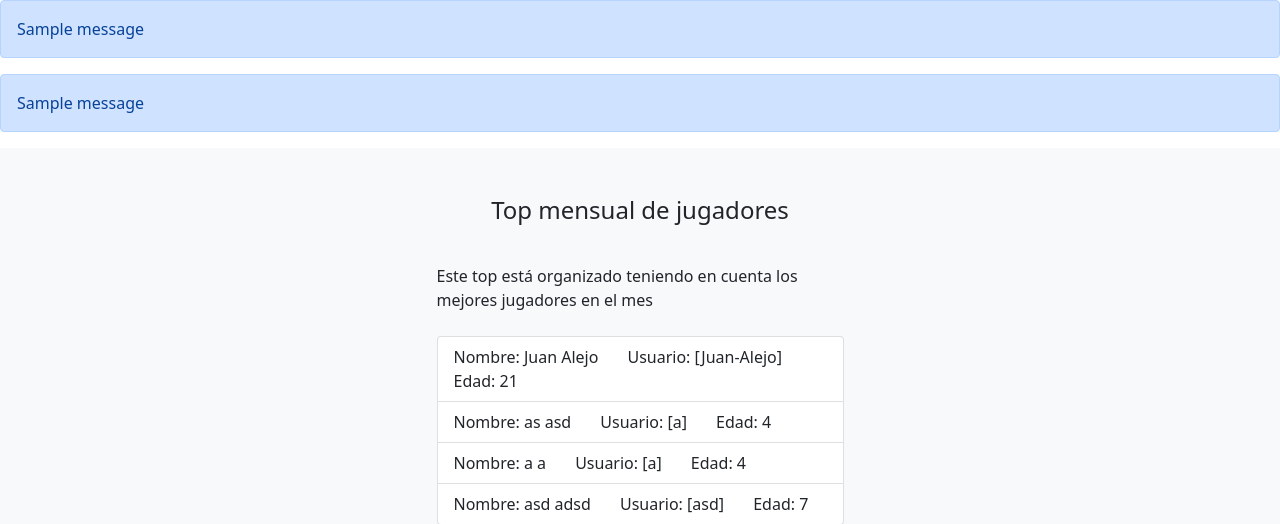
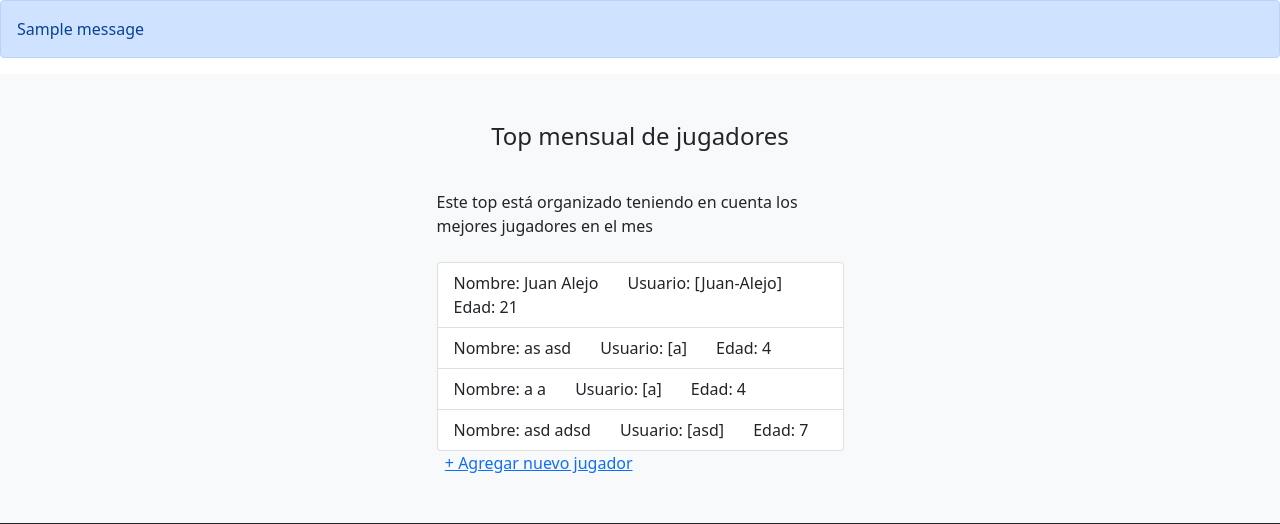
Before and after one commit to juan-alejo/ProyectoFinal, a Django app: page /app/jugadores/ in a window 1280 px wide. Shown: the part 58-582 px from the top of the page. Run offline with Django 4.2, Linux system fonts and the light colour scheme; data comes from the database, SQL or seed files in the repository; both versions use the stored data as it was after the commit; one stand-in notice (Sample message) is shown; some libraries are stand-ins or nearby versions.

Commit message:
Messages alerts fix

```diff
--- a/ProyectoFinalApp/templates/ProyectoFinalApp/jugadores.html
+++ b/ProyectoFinalApp/templates/ProyectoFinalApp/jugadores.html
@@ -8,13 +8,13 @@
 {% block contenidoPagina %}
 
 
-{% for message in messages %}
+<!-- {% for message in messages %}
 <div class="container-fluid p-0">
   <div class="alert {{ message.tags }} alert-primary" role="alert" >
     {{ message }}
   </div>
 </div>
-{% endfor %}
+{% endfor %} -->
 
 <section class="bg-light py-5">
     <div class="container px-5">
```
Also changed, not shown: db.sqlite3.
